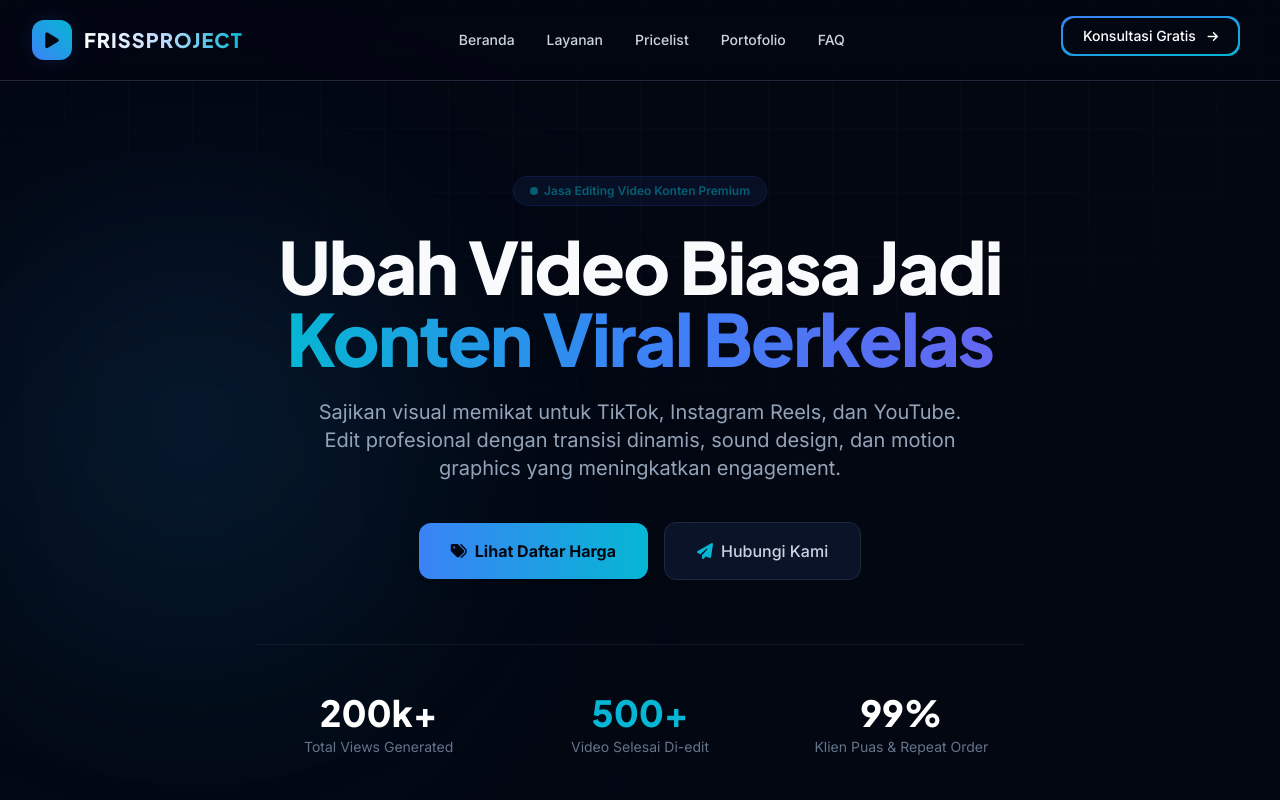
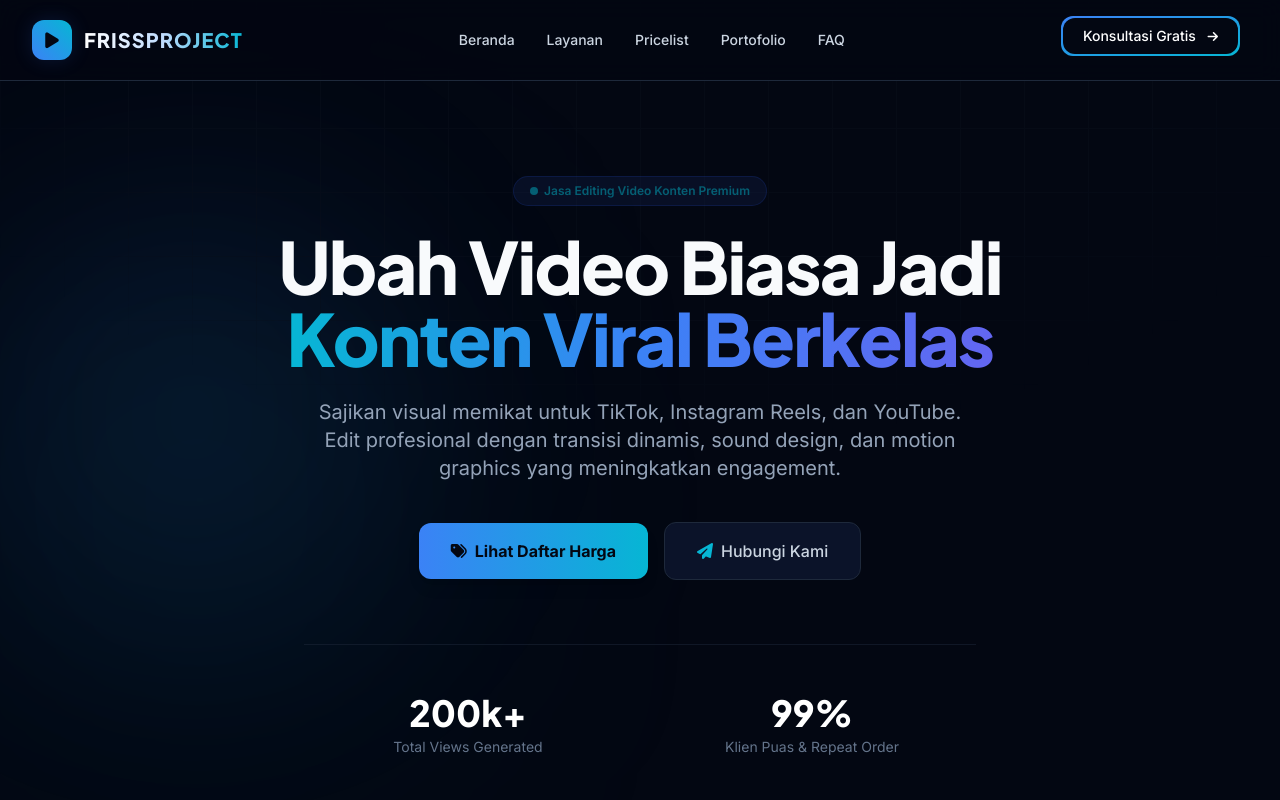
Before and after one commit to frissproject-creator/frisspricelist, a plain HTML site: page index.html in a window 1280 px wide. Shown: the top 800 px of the page. Drawn offline with nearby package versions, Linux system fonts and the light colour scheme.

Commit message:
index.html

```diff
--- a/index.html
+++ b/index.html
@@ -159,14 +159,10 @@
                 </div>
 
                 <!-- Trusted / Stats Banner -->
-                <div class="mt-16 pt-12 border-t border-darkborder/50 max-w-3xl mx-auto grid grid-cols-3 gap-4 text-center">
+                <div class="mt-16 pt-12 border-t border-darkborder/50 max-w-2xl mx-auto grid grid-cols-2 gap-4 text-center">
                     <div>
                         <div class="text-3xl sm:text-4xl font-extrabold text-white font-heading">200k+</div>
                         <div class="text-xs sm:text-sm text-slate-500 mt-1">Total Views Generated</div>
-                    </div>
-                    <div>
-                        <div class="text-3xl sm:text-4xl font-extrabold text-accent font-heading">500+</div>
-                        <div class="text-xs sm:text-sm text-slate-500 mt-1">Video Selesai Di-edit</div>
                     </div>
                     <div>
                         <div class="text-3xl sm:text-4xl font-extrabold text-white font-heading">99%</div>
```
